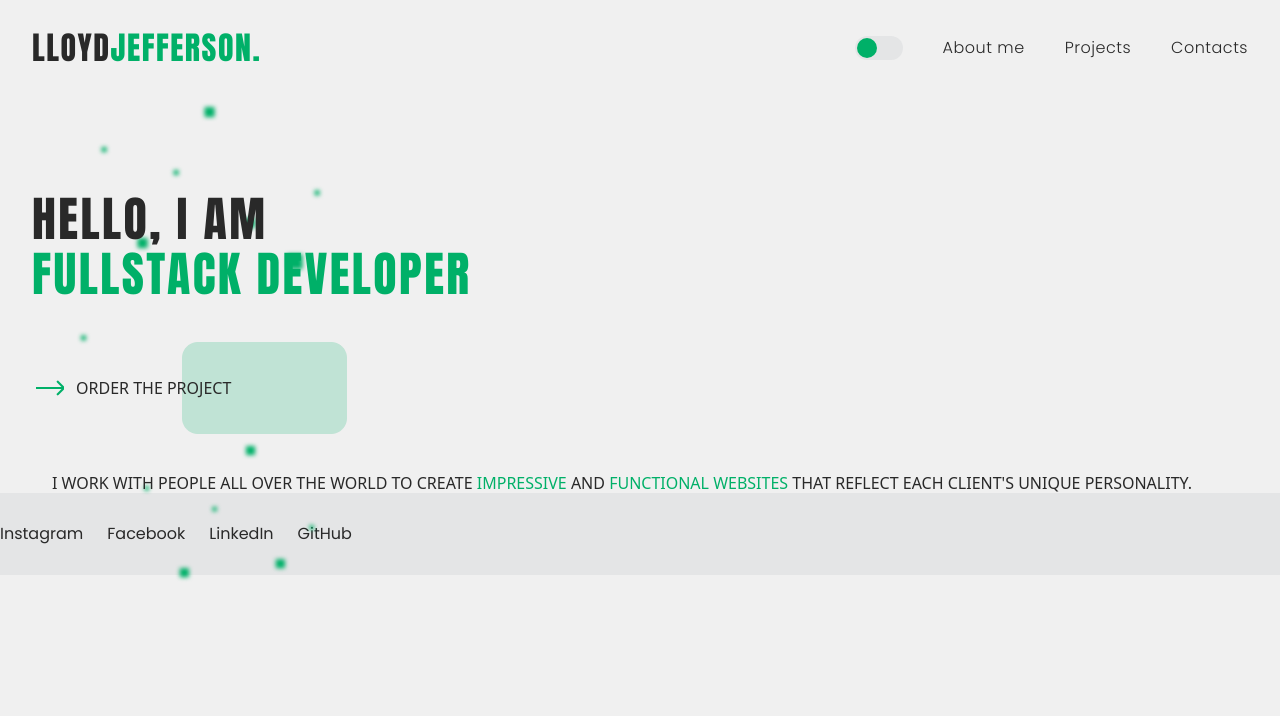
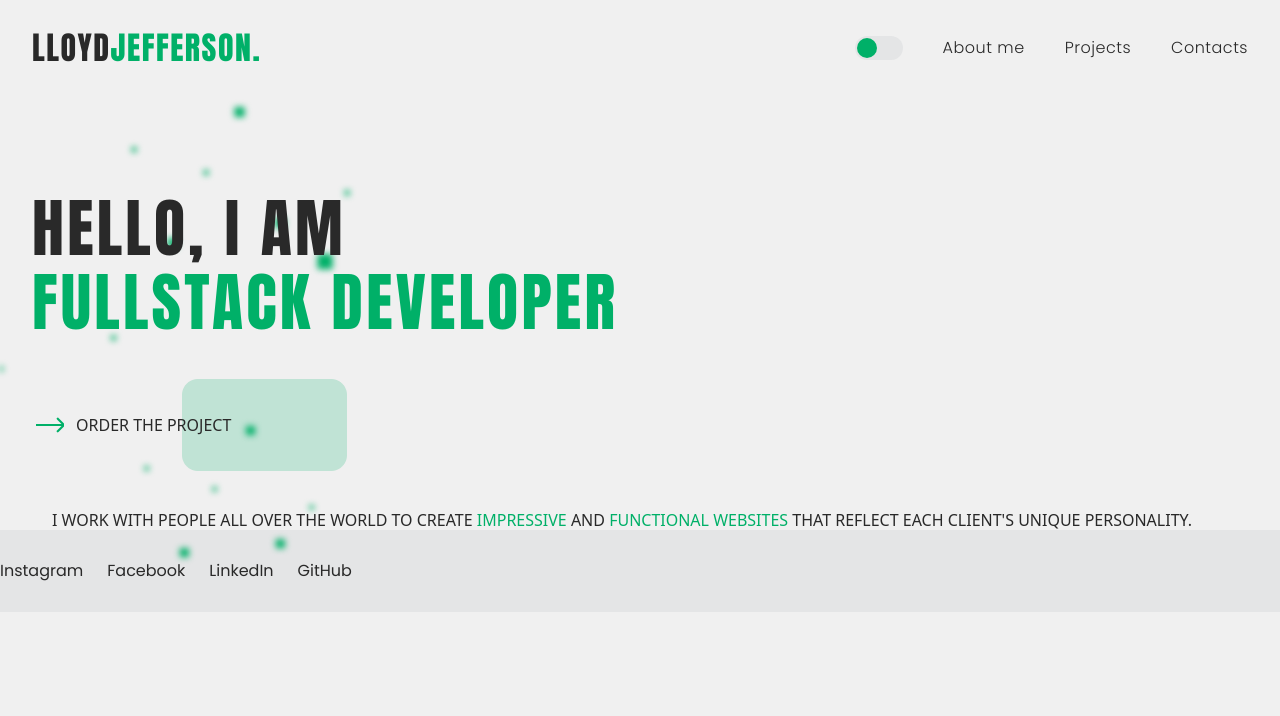
Before and after one commit to tsaigetsu/goit-js-project-05, a website built with Vite: page src/index.html in a window 1280 px wide. Shown: the top 716 px of the page. Built offline with nearby package versions, Linux system fonts and the light colour scheme.

Commit message:
hero_css_decor_nr2

```diff
--- a/src/css/hero.css
+++ b/src/css/hero.css
@@ -1,9 +1,4 @@
 
-/* .hero-container {
-    display: flex;
-    flex-direction: column;
-    padding: 40px 0 0 24px;
-} */
 
 .hero_decor_bg {
     position: absolute;
@@ -12,8 +7,8 @@
 background: url(../img/dekorBgBig1x.png)no-repeat ,
 url(../img/dekorBgSmall1x.png)no-repeat
 ;
-background-position: -32px 11px, 144px 350px;
-filter: blur(2px);
+background-position: -2px 11px, 144px 330px;
+filter: blur(3px);
     z-index: 1;
 }
 
@@ -25,7 +20,7 @@ filter: blur(2px);
 .hero_title {
     margin-top: 96px;
 font-family: var(--second-family);
-    font-size: 48px;
+    font-size: 64px;
     letter-spacing: 0.05em;
     text-transform: uppercase;
 }
@@ -41,7 +36,7 @@ font-family: var(--second-family);
 .hero_button_ref {
     align-items: center;
     position: relative;
-    /* z-index: 1; */
+    z-index: 1;
     display: flex;
       width: 320px;
     height: 92px;
```
